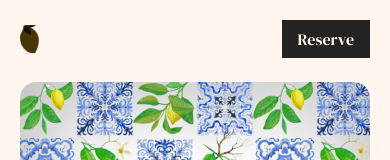
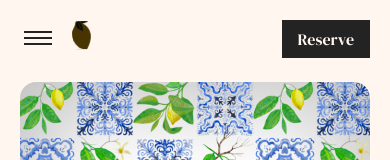
Before and after one commit to AecWork/meta-final-project, a React (Create React App) app: page / in a window 390 px wide. Shown: the top 160 px of the page. Built offline with nearby package versions, Linux system fonts and the light colour scheme.

Commit message:
+ Responsive nav

```diff
--- a/src/components/business/Header/Header.css
+++ b/src/components/business/Header/Header.css
@@ -14,6 +14,11 @@ header {
     transition: background-color 0.5s var(--easing);
 }
 
+header > section > .burger-menu-icon {
+    display: none;
+    cursor: pointer;
+}
+
 header.dark {
     background-color: var(--LL-black);
 }
@@ -27,7 +32,6 @@ header > section {
 }
 
 header > section > *:not(:last-child) {
-    display: flex;
     margin-right: 2rem;
 }
 
@@ -60,6 +64,16 @@ header > img {
     header {
         padding: var(--side-margin);
     }
+
+    header > section > .burger-menu-icon {
+        display: block;
+    }
+
+
+    header > section > *:not(:last-child) {
+        margin-right: 1rem;
+    }
+
     nav {
         display: none;
     }
--- a/src/components/business/Header/Header.tsx
+++ b/src/components/business/Header/Header.tsx
@@ -2,6 +2,7 @@ import React from 'react'
 import './Header.css';
 import Button, { ButtonType } from '../Button/Button.tsx';
 import { ReactComponent as Logo } from '../../../assets/logo/LL-logo-black.svg';
+import { ReactComponent as BurgerMenuIcon } from '../../../assets/icons/burger-menu.svg';
 import CenterImg from '../../../assets/illustrations/Header-center-ill.svg';
 import { useTheme } from '../../../contexts/ThemeContext.tsx';
 
@@ -11,6 +12,7 @@ const Header: React.FC = () => {
   return (
     <header className={`${themeContext.theme}`}>
       <section>
+        <BurgerMenuIcon className="burger-menu-icon"/>
         <Logo />
         <nav>
           <ul>
```
Also changed, not shown: src/assets/icons/burger-menu.svg (added).
